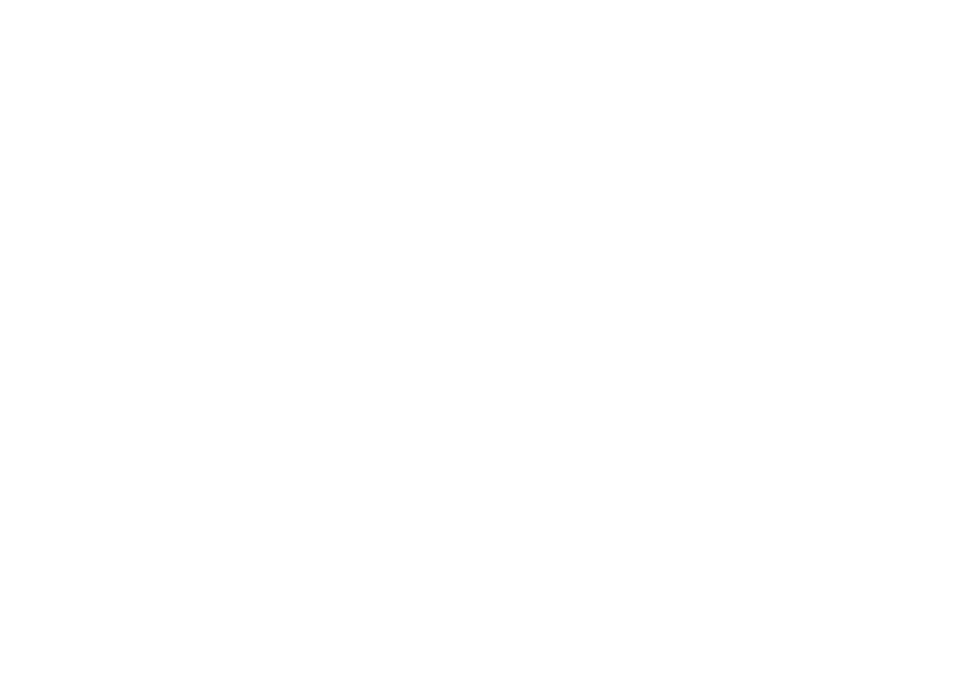
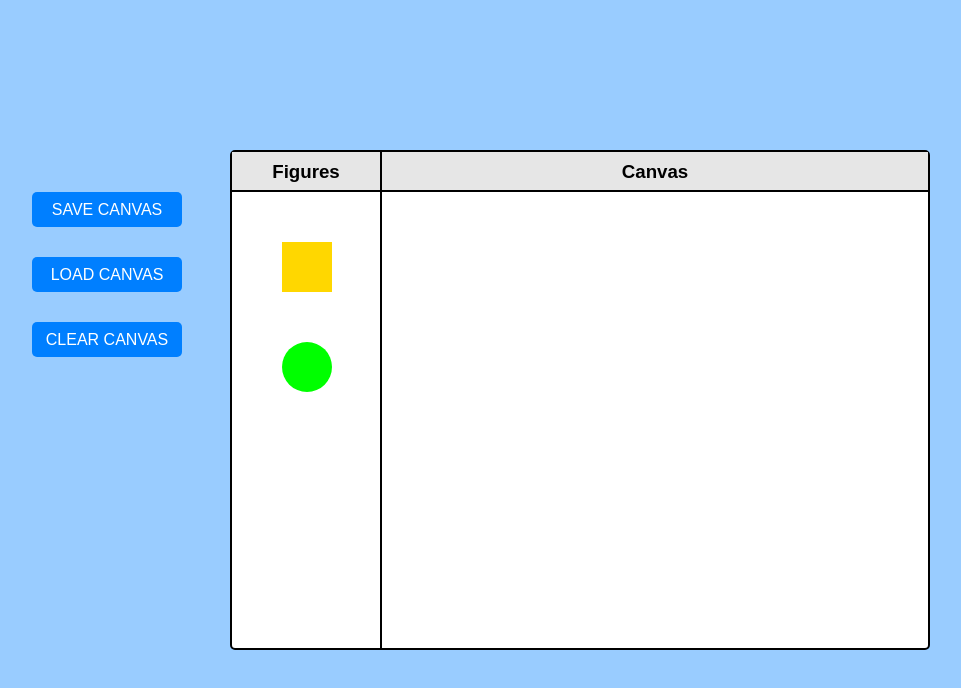
Before and after one commit to disconnect-ed/canvas-dnd, a website: page app/index.html in a window 1280 px wide. Shown: the whole page, without its empty margins (60-1021 px from the left). Drawn offline with Linux system fonts and the light colour scheme.

Commit message:
created a layout with sections of the figures and canvas, created buttons for working with data, added styles

```diff
--- a/app/index.html
+++ b/app/index.html
@@ -1,15 +1,47 @@
 <!DOCTYPE html>
 <html lang="en">
 <head>
-  <meta charset="UTF-8">
-  <meta name="viewport" content="width=device-width, initial-scale=1.0">
-  <meta http-equiv="X-UA-Compatible" content="ie=edge">
-  <title>Document</title>
-  <link rel="stylesheet" href="css/style.min.css">
+    <meta charset="UTF-8">
+    <meta name="viewport" content="width=device-width, initial-scale=1.0">
+    <meta http-equiv="X-UA-Compatible" content="ie=edge">
+    <title>Canvas DnD app</title>
+    <link rel="stylesheet" href="css/style.min.css">
 </head>
 <body>
 
+<div class="app">
+    <div class="figures-wrap">
+        <header>
+            <h3>Figures</h3>
+        </header>
+        <div class="figures">
+            <div id="block" class="figures-block"></div>
+            <div id="circle" class="figures-circle"></div>
+        </div>
+    </div>
+    <div class="canvas-wrap">
+        <header>
+            <h3>Canvas</h3>
+        </header>
 
-  <script src="js/main.js"></script>
+        <div class="canvas">
+            <canvas class="canvas" id='canvas'>
+            </canvas>
+        </div>
+    </div>
+    <aside class="menu">
+        <button id="save" class="menu-button">
+            Save canvas
+        </button>
+        <button id="load" class="menu-button">
+            Load canvas
+        </button>
+        <button id="clear" class="menu-button">
+            Clear canvas
+        </button>
+    </aside>
+</div>
+
+<script src="js/main.js"></script>
 </body>
 </html>
--- a/app/scss/style.scss
+++ b/app/scss/style.scss
@@ -2,8 +2,131 @@
 @import "libs";
 @import "fonts";
 
+* {
+  box-sizing: border-box;
+  user-select: none;
+  margin: 0;
+  padding: 0;
+  font-family: sans-serif;
+  &:focus {
+    outline: none;
+  }
+}
 
+body {
+  display: flex;
+  justify-content: center;
+  align-items: center;
+  min-height: 100vh;
+  background-color: #99ccff;
+}
 
+.app {
+  width: 700px;
+  height: 500px;
+  border: 2px solid black;
+  background-color: white;
+  position: relative;
+  border-radius: 5px;
+  display: flex;
+}
 
+.menu {
+  position: absolute;
+  left: -200px;
+  top: 40px;
+  &-button {
+    background-color: #007fff;
+    text-transform: uppercase;
+    line-height: 25px;
+    width: 150px;
+    padding: 5px 0;
+    text-align: center;
+    cursor: pointer;
+    display: block;
+    margin-bottom: 30px;
+    border-radius: 5px;
+    border: none;
+    color: white;
+    transition: all 0.2s ease;
+    &:hover {
+      background-color: darken(#007fff, 15);
+    }
+  }
+}
+
+header {
+  height: 40px;
+  background-color: #E6E6E6;
+  text-align: center;
+  border-bottom: 2px solid black;
+  h3 {
+    line-height: 40px;
+  }
+}
+
+.figures {
+  position: relative;
+  &-block {
+    width: 50px;
+    height: 50px;
+    background-color: gold;
+    position: absolute;
+    top: 50px;
+    left: 50px;
+    cursor: grab;
+  }
+  &-circle {
+    width: 50px;
+    height: 50px;
+    background-color: lime;
+    position: absolute;
+    top: 150px;
+    left: 50px;
+    border-radius: 50%;
+    cursor: grab;
+  }
+  &-wrap {
+    width: 150px;
+    border-right: 2px solid black;
+  }
+}
+
+.canvas {
+  &-wrap {
+    width: 546px;
+  }
+}
+
+.canvas {
+  &-wrap {
+    position: relative;
+
+    &-loading {
+      position: absolute;
+      display: none;
+      top: 0;
+      left: 0;
+      right: 0;
+      bottom: 0;
+      &_active {
+        display: block !important;
+      }
+      p {
+        position: absolute;
+        text-align: center;
+        background-color: #E6E6E6;
+        font-weight: bold;
+        width: 100px;
+        padding: 7px 0;
+        line-height: 20px;
+        border: 2px solid black;
+        border-radius: 5px;
+        right: 198px;
+        top: 209px;
+      }
+    }
+  }
+}
 
 @import "media";
```
Also changed, not shown: app/css/style.min.css.
